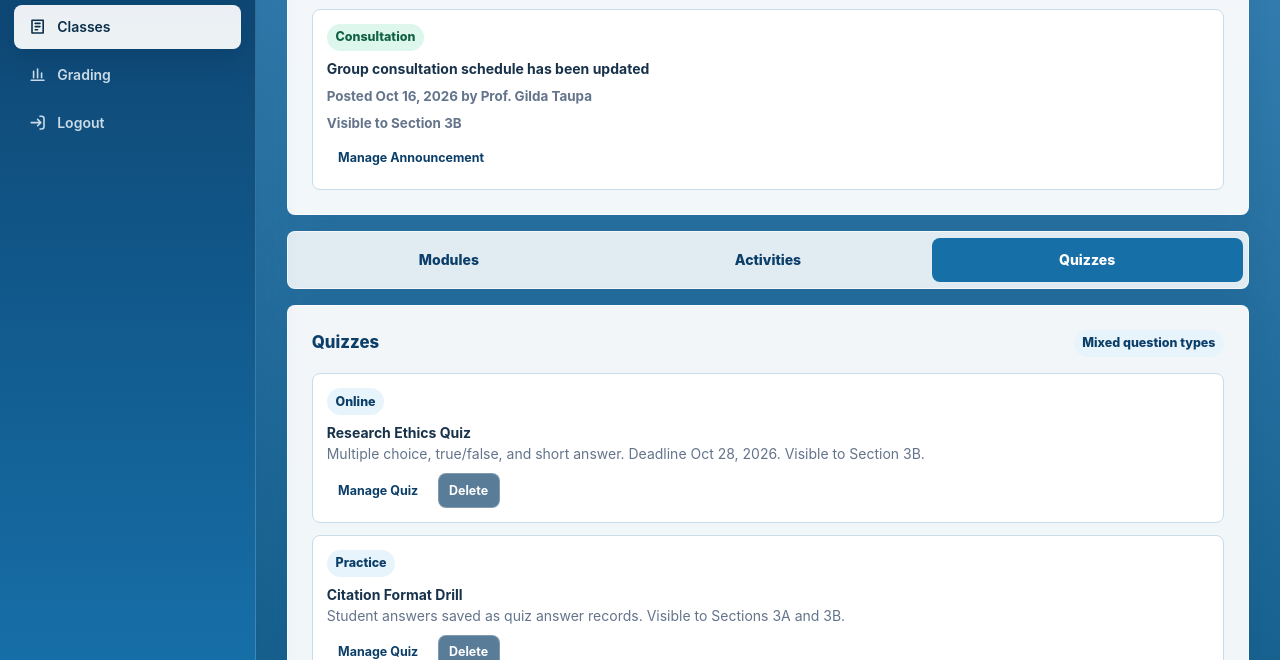
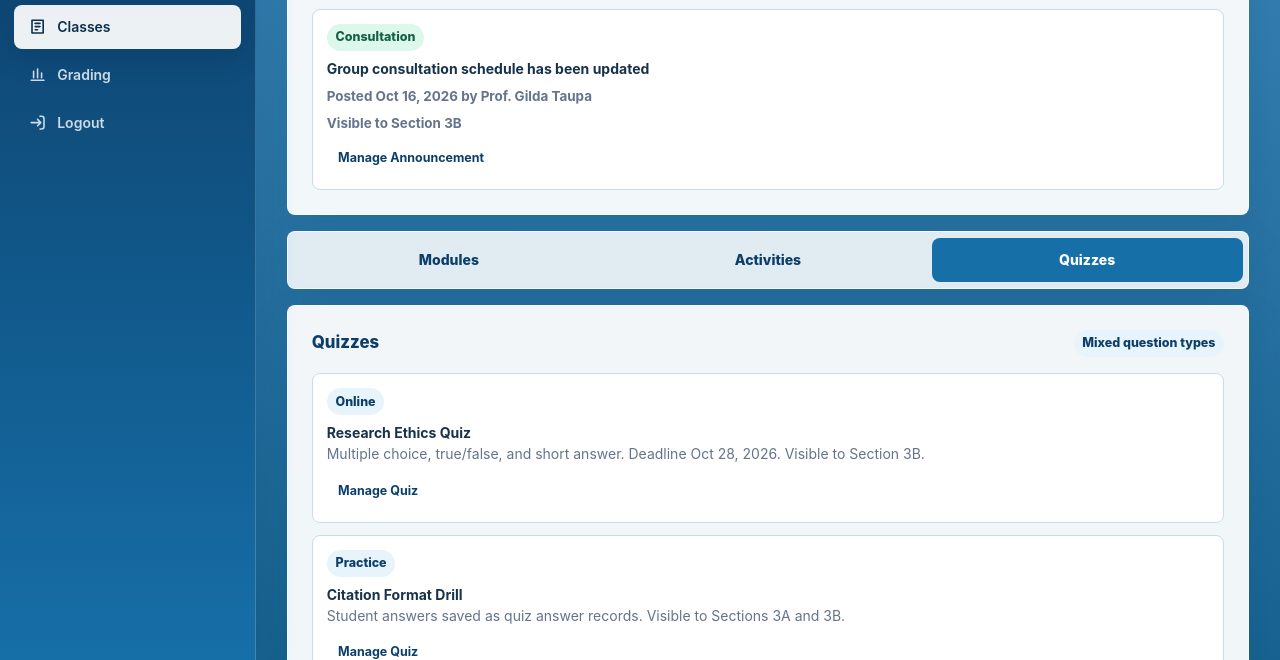
Before and after one commit to DeMesaTech/learnsync, a website: page static/teacher/subject.html in a window 1280 px wide. Both pictures are taken after a click on the button "Quizzes". Shown: the part 664-1324 px from the top of the page. Drawn offline with nearby package versions, Linux system fonts and the light colour scheme; files that its build step writes are made by us from their sources.

Commit message:
remove delete buttons

```diff
--- a/static/teacher/subject.html
+++ b/static/teacher/subject.html
@@ -123,7 +123,8 @@
                             :aria-expanded="showAnnouncements.toString()" aria-label="Toggle announcements">
                             <svg class="header-action-icon" fill="none" viewBox="0 0 24 24" stroke="currentColor"
                                 :class="showAnnouncements ? 'rotate-180' : ''">
-                                <path stroke-linecap="round" stroke-linejoin="round" stroke-width="2" d="m6 9 6 6 6-6" />
+                                <path stroke-linecap="round" stroke-linejoin="round" stroke-width="2"
+                                    d="m6 9 6 6 6-6" />
                             </svg>
                         </button>
                     </span>
@@ -191,8 +192,7 @@
                             <p class="m-0">18 submitted | 14 pending | visible to Sections 3A and 3B.</p><span
                                 class="lms-inline-actions mt-2"><button class="lms-btn lms-btn-secondary lms-btn-small"
                                     type="button" @click="openManagement('activity', 'Chapter 1 Draft')">Manage
-                                    Activity</button><button class="lms-btn lms-btn-small" type="button"
-                                    @click="openManagement('activity', 'Chapter 1 Draft')">Delete</button></span>
+                                    Activity</button></span>
                         </article>
                     </li>
                     <li x-show="visibleFor(['3B'])">
@@ -202,8 +202,7 @@
                                 class="lms-inline-actions mt-2"><button class="lms-btn lms-btn-secondary lms-btn-small"
                                     type="button"
                                     @click="openManagement('activity', 'Problem Statement Worksheet')">Manage
-                                    Activity</button><button class="lms-btn lms-btn-small" type="button"
-                                    @click="openManagement('activity', 'Problem Statement Worksheet')">Delete</button></span>
+                                    Activity</button></span>
                         </article>
                     </li>
                 </ul>
@@ -220,9 +219,7 @@
                             <p class="m-0">Multiple choice, true/false, and short answer. Deadline Oct 28, 2026. Visible
                                 to Section 3B.</p><span class="lms-inline-actions mt-2"><button
                                     class="lms-btn lms-btn-secondary lms-btn-small" type="button"
-                                    @click="openManagement('quiz', 'Research Ethics Quiz')">Manage Quiz</button><button
-                                    class="lms-btn lms-btn-small" type="button"
-                                    @click="openManagement('quiz', 'Research Ethics Quiz')">Delete</button></span>
+                                    @click="openManagement('quiz', 'Research Ethics Quiz')">Manage Quiz</button></span>
                         </article>
                     </li>
                     <li x-show="visibleFor(['3A', '3B'])">
@@ -231,9 +228,7 @@
                             <p class="m-0">Student answers saved as quiz answer records. Visible to Sections 3A and 3B.
                             </p><span class="lms-inline-actions mt-2"><button
                                     class="lms-btn lms-btn-secondary lms-btn-small" type="button"
-                                    @click="openManagement('quiz', 'Citation Format Drill')">Manage Quiz</button><button
-                                    class="lms-btn lms-btn-small" type="button"
-                                    @click="openManagement('quiz', 'Citation Format Drill')">Delete</button></span>
+                                    @click="openManagement('quiz', 'Citation Format Drill')">Manage Quiz</button></span>
                         </article>
                     </li>
                 </ul>
@@ -372,7 +367,8 @@
                     <template x-if="modal === 'manageAnnouncement'">
                         <div class="lms-grid">
                             <p class="lms-meta m-0" x-text="selectedAnnouncement.meta"></p>
-                            <input class="lms-input" placeholder="Announcement title" :value="selectedAnnouncement.title">
+                            <input class="lms-input" placeholder="Announcement title"
+                                :value="selectedAnnouncement.title">
                             <textarea class="lms-input" rows="5" placeholder="Revise announcement message"></textarea>
                             <div class="lms-grid lms-grid-2">
                                 <select class="lms-select">
```
